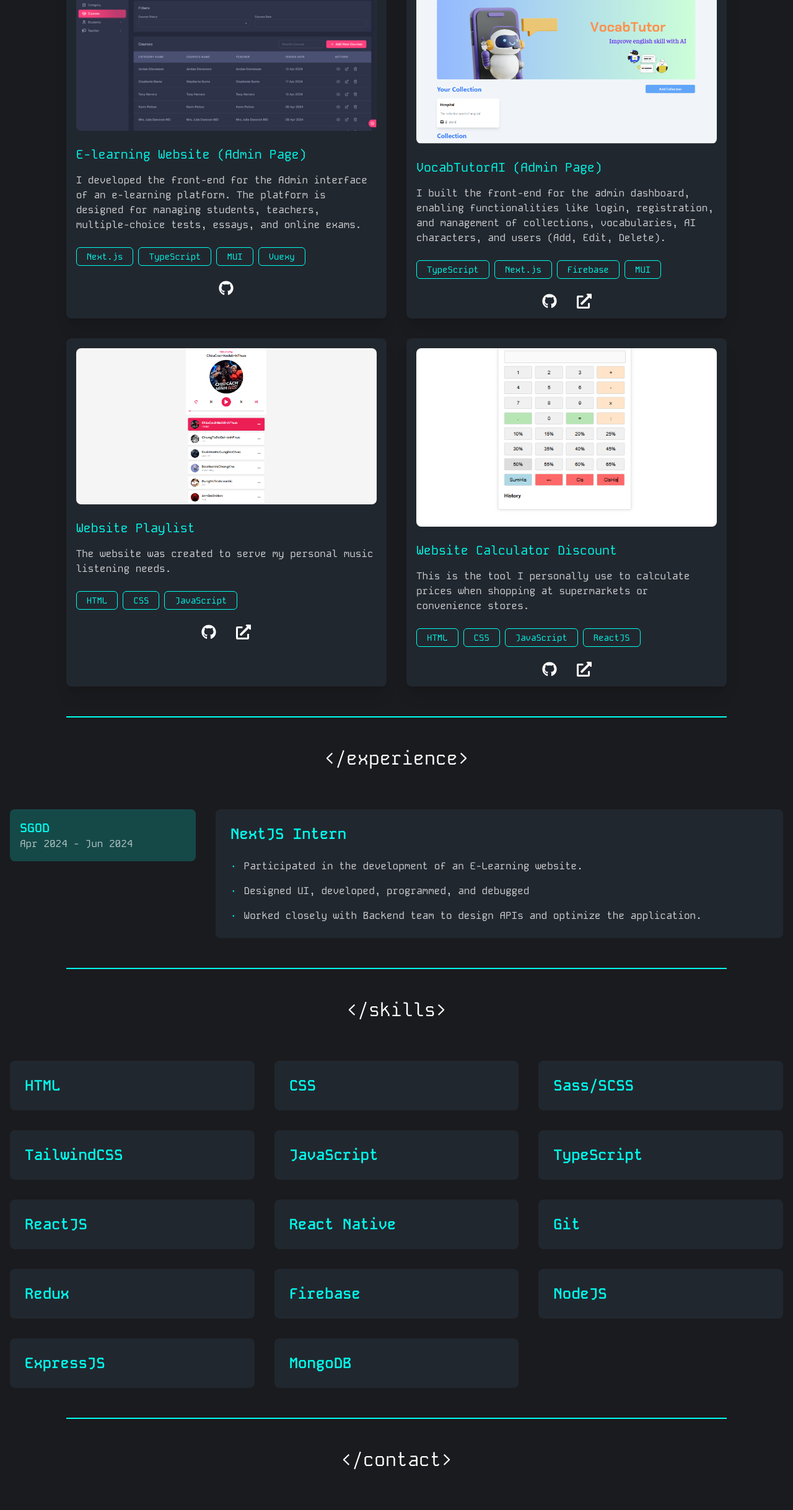
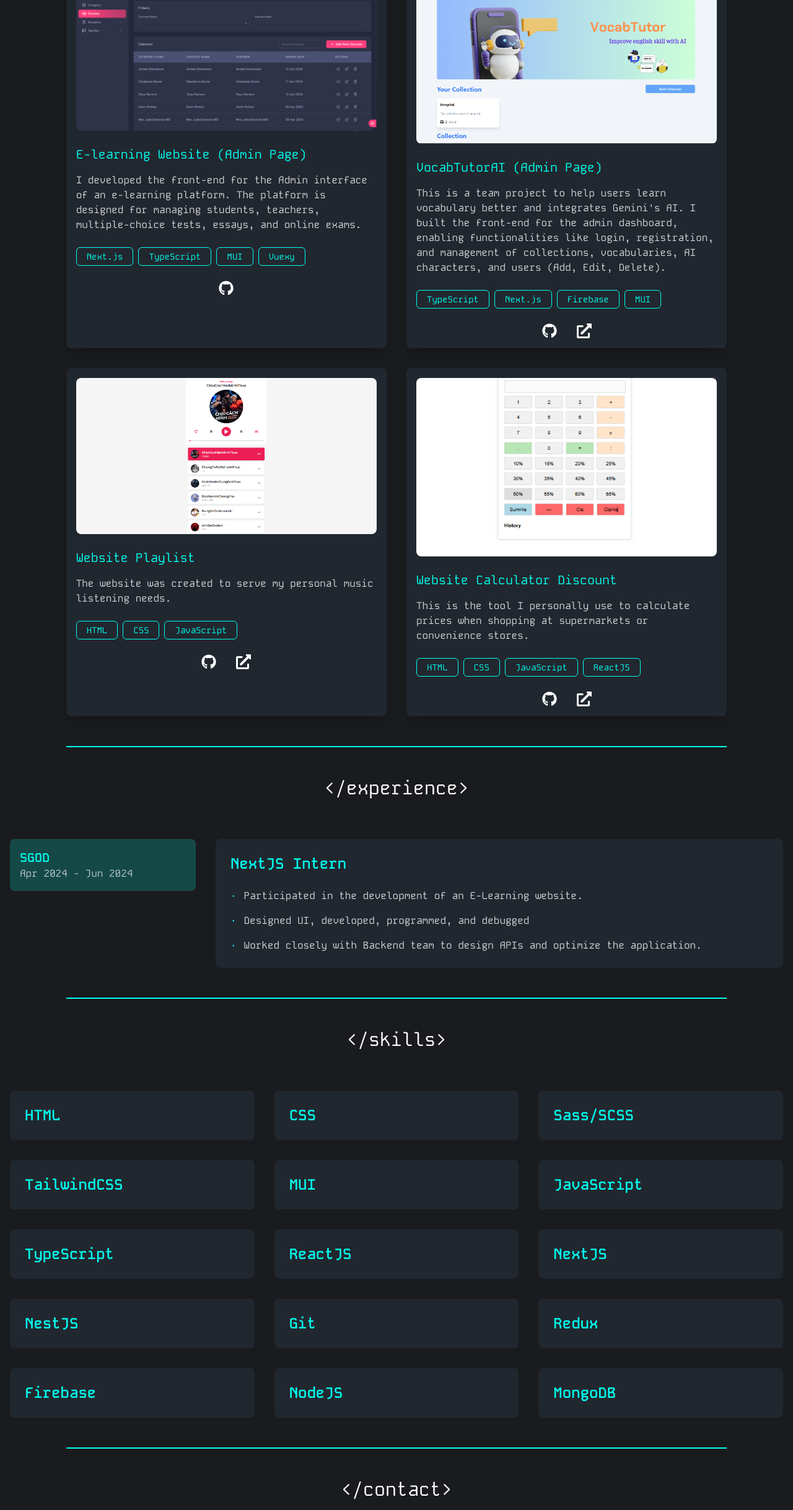
Before and after one commit to PuckyIT/Portfolio, a Next.js app: page / in a window 1280 px wide. Shown: the part 1731-4168 px from the top of the page at 62% size. Built offline with nearby package versions, Linux system fonts and the light colour scheme.

Commit message:
fix skill

```diff
--- a/src/app/data/project.ts
+++ b/src/app/data/project.ts
@@ -39,7 +39,7 @@ export const projects = [
     {
         name: "VocabTutorAI (Admin Page)",
         description:
-            "I built the front-end for the admin dashboard, enabling functionalities like login, registration, and management of collections, vocabularies, AI characters, and users (Add, Edit, Delete).",
+            "This is a team project to help users learn vocabulary better and integrates Gemini's AI. I built the front-end for the admin dashboard, enabling functionalities like login, registration, and management of collections, vocabularies, AI characters, and users (Add, Edit, Delete).",
         technologies: ["TypeScript", "Next.js", "Firebase", "MUI"],
         projectLink: "https://github.com/lehuubao1810/VocabTutorAI",
         liveLink: "https://vocabtutor.vercel.app",
--- a/src/app/page.tsx
+++ b/src/app/page.tsx
@@ -86,15 +86,16 @@ export default function Portfolio() {
     "CSS",
     "Sass/SCSS",
     "TailwindCSS",
+    "MUI",
     "JavaScript",
     "TypeScript",
     "ReactJS",
-    "React Native",
+    "NextJS",
+    "NestJS",
     "Git",
     "Redux",
     "Firebase",
     "NodeJS",
-    "ExpressJS",
     "MongoDB",
   ];
 
```
